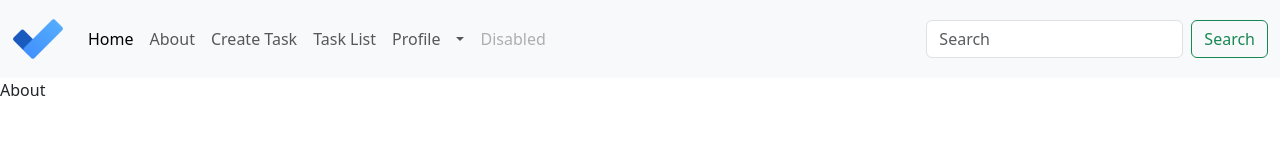
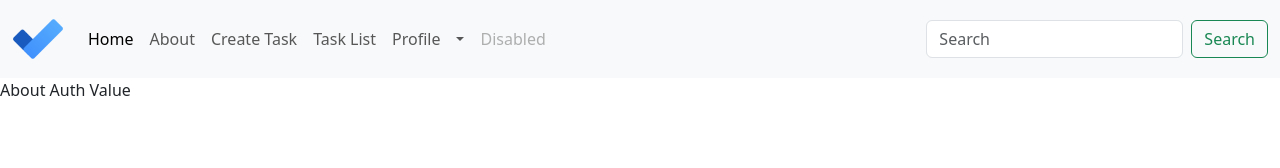
Before and after one commit to vipink28/todo-november, a React (Create React App) app: page /about in a window 1280 px wide. Shown: the top 168 px of the page. Built offline with nearby package versions, Linux system fonts and the light colour scheme.

Commit message:
auth context created.

```diff
--- a/src/App.js
+++ b/src/App.js
@@ -11,6 +11,7 @@ import Navbar from './components/Navbar';
 import Login from './auth/Login';
 import Register from './auth/Register';
 import { useEffect, useState } from 'react';
+import { AuthProvider } from './auth/authContext';
 
 function App() {
   const [user, setUser] = useState(null);
@@ -24,6 +25,7 @@ function App() {
 
   return (
     <BrowserRouter>
+      <AuthProvider>
         <Navbar userDetails={user} />
         <Routes>
           <Route path='/' element={<Navigate to="/login" />}></Route>
@@ -37,6 +39,7 @@ function App() {
           <Route path='/profile' element={<Profile />}></Route>
           <Route path='*' element={<PageNotFound />}></Route>
         </Routes>
+      </AuthProvider>
     </BrowserRouter>
   );
 }
--- /dev/null
+++ b/src/auth/authContext.js
@@ -0,0 +1,15 @@
+import { createContext } from "react";
+
+const AuthContext = createContext();
+
+
+export const AuthProvider = ({ children }) => {
+    return (
+        <AuthContext.Provider value="Auth Value">
+            {children}
+        </AuthContext.Provider>
+    )
+}
+
+
+export default AuthContext;
--- a/src/pages/About.jsx
+++ b/src/pages/About.jsx
@@ -1,9 +1,11 @@
-import React from 'react';
+import React, { useContext } from 'react';
+import AuthContext from '../auth/authContext';
 
 function About(props) {
+    const text = useContext(AuthContext);
     return (
         <div>
-            About
+            About {text}
         </div>
     );
 }
```
Lines whose indentation alone changed are shown as unchanged.
